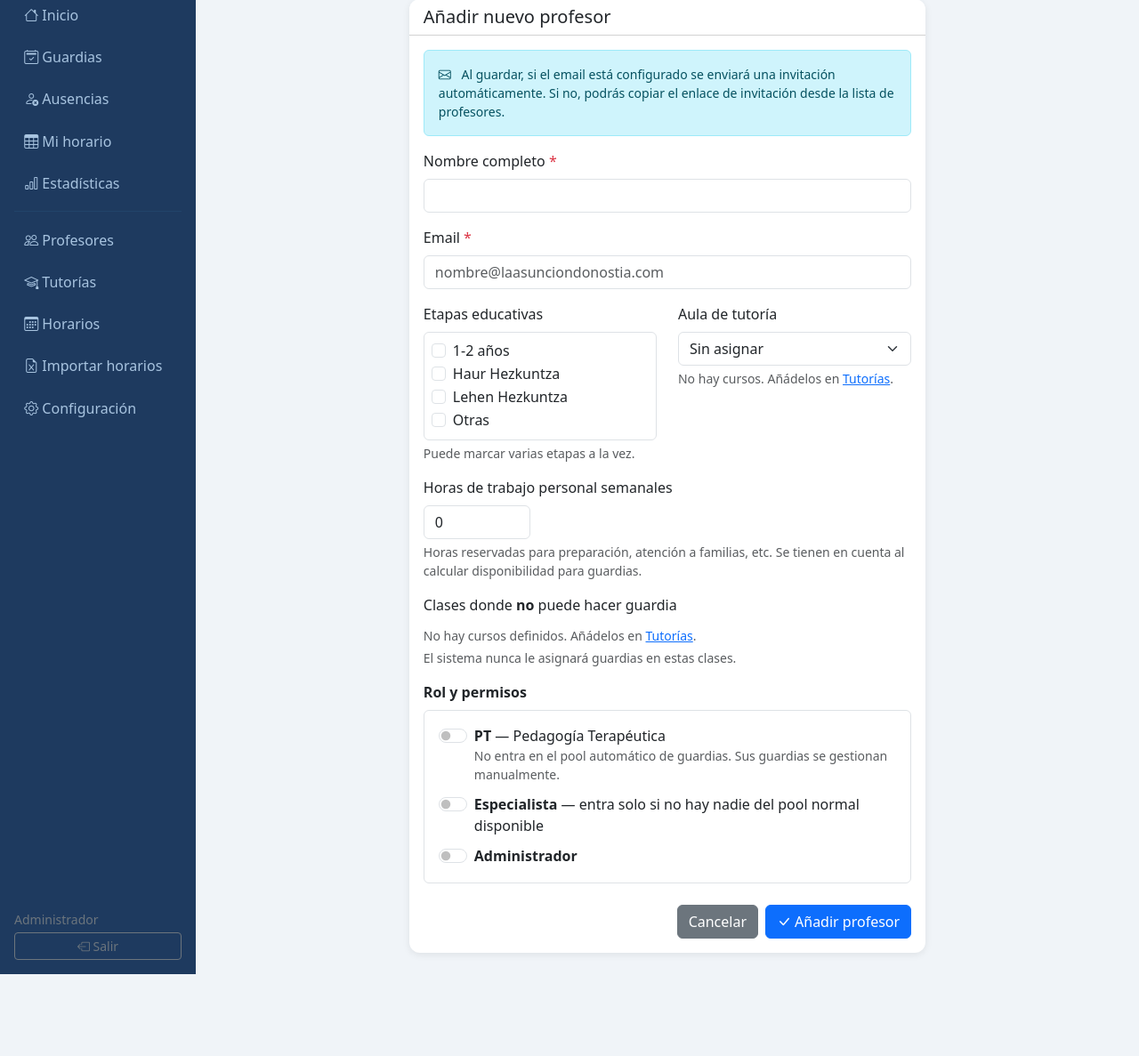
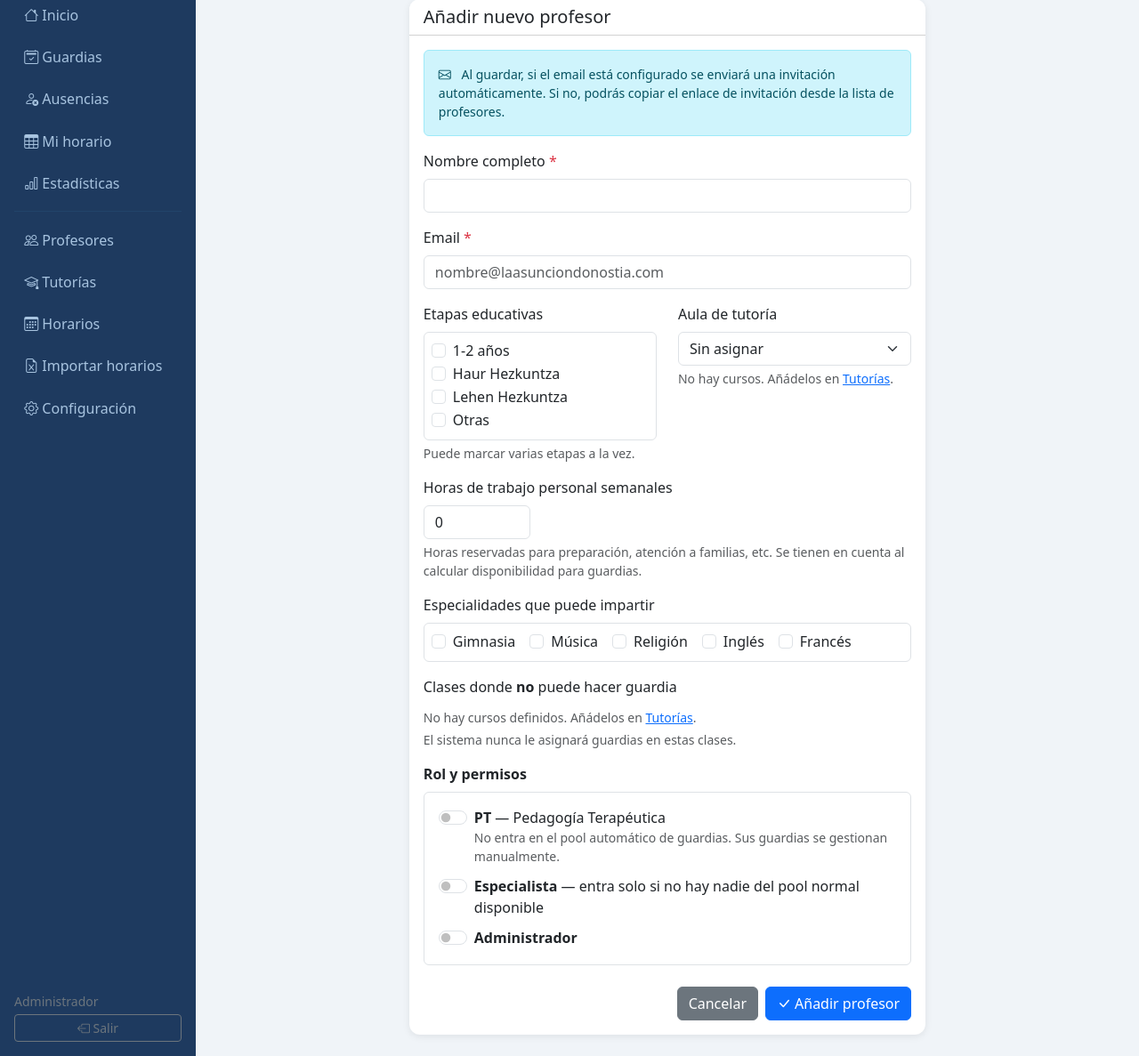
Before and after one commit to gajajaja010/guardias-colegio, a Flask app: page /profesores/nuevo in a window 1280 px wide. Shown: the part 73-1260 px from the top of the page at 89% size. Before the commit the page ends 1168 px from the top, so only its background shows below. Run offline with Flask 3, Linux system fonts and the light colour scheme; a user stored in the database is signed in; data that the repository does not hold is empty.

Commit message:
Añadir especialidades docentes (Gimnasia, Música, Religión, Inglés, Francés) al perfil de profesor
https://claude.ai/code/session_01UVtDMd4Qmo79EsWDjFn9Rj

```diff
--- a/app.py
+++ b/app.py
@@ -75,6 +75,7 @@ class Profesor(UserMixin, db.Model):
     fecha_vuelta = db.Column(db.Date)
     horas_max_semanales = db.Column(db.Integer, default=25)
     horas_trabajo_personal = db.Column(db.Integer, default=0)
+    materias_especiales = db.Column(db.Text, default='[]')  # JSON: ["Inglés", "Música", ...]
     creado = db.Column(db.DateTime, default=datetime.utcnow)
 
     horario = db.relationship('HorarioProfesor', backref='profesor', lazy=True, cascade='all, delete-orphan')
@@ -499,6 +500,7 @@ def nuevo_profesor():
             es_especialista=bool(request.form.get('es_especialista')),
             es_pt=bool(request.form.get('es_pt')),
             horas_trabajo_personal=int(request.form.get('horas_trabajo_personal', 0) or 0),
+            materias_especiales=json.dumps(request.form.getlist('materias_especiales')),
         )
         db.session.add(p)
         db.session.commit()
@@ -587,6 +589,7 @@ def editar_profesor(id):
         p.aula_tutoria = request.form.get('aula_tutoria', '').strip() or None
         p.aulas_bloqueadas = json.dumps(request.form.getlist('aulas_bloqueadas'))
         p.horas_trabajo_personal = int(request.form.get('horas_trabajo_personal', 0) or 0)
+        p.materias_especiales = json.dumps(request.form.getlist('materias_especiales'))
         if current_user.es_admin:
             p.es_admin = bool(request.form.get('es_admin'))
             p.es_especialista = bool(request.form.get('es_especialista'))
@@ -1966,6 +1969,7 @@ def init_db():
         'ALTER TABLE configuracion_email ADD COLUMN anthropic_api_key VARCHAR(200)',
         'ALTER TABLE profesor ADD COLUMN es_pt BOOLEAN DEFAULT FALSE',
         'ALTER TABLE profesor ADD COLUMN horas_trabajo_personal INTEGER DEFAULT 0',
+        "ALTER TABLE profesor ADD COLUMN materias_especiales TEXT DEFAULT '[]'",
         'ALTER TABLE regla_horario ADD COLUMN dureza VARCHAR(10) DEFAULT \'dura\'',
         'ALTER TABLE regla_horario ADD COLUMN profesor_id INTEGER REFERENCES profesor(id)',
         'ALTER TABLE regla_horario ADD COLUMN curso_id_regla INTEGER REFERENCES curso(id)',
--- a/templates/form_profesor.html
+++ b/templates/form_profesor.html
@@ -78,6 +78,23 @@
           </div>
 
           <div class="mb-3">
+            <label class="form-label">Especialidades que puede impartir</label>
+            {% set materias_prof = profesor.materias_especiales | from_json if profesor else [] %}
+            {% set materias_lista = ['Gimnasia', 'Música', 'Religión', 'Inglés', 'Francés'] %}
+            <div class="border rounded p-2 d-flex flex-wrap gap-3">
+              {% for m in materias_lista %}
+              <div class="form-check">
+                <input class="form-check-input" type="checkbox"
+                  name="materias_especiales" value="{{ m }}"
+                  id="materia_{{ loop.index }}"
+                  {{ 'checked' if m in materias_prof }}>
+                <label class="form-check-label" for="materia_{{ loop.index }}">{{ m }}</label>
+              </div>
+              {% endfor %}
+            </div>
+          </div>
+
+          <div class="mb-3">
             <label class="form-label">Clases donde <strong>no</strong> puede hacer guardia</label>
             {% if cursos %}
             {% set bloqueadas = profesor.aulas_bloqueadas | from_json if profesor else [] %}
--- a/templates/profesores.html
+++ b/templates/profesores.html
@@ -40,6 +40,8 @@
               <span class="text-muted">—</span>
             {% endif %}
             {% if p.es_pt %}<span class="badge bg-warning text-dark ms-1">PT</span>{% endif %}
+            {% set materias = p.materias_especiales | from_json %}
+            {% for m in materias %}<span class="badge bg-secondary ms-1">{{ m }}</span>{% endfor %}
           </td>
           <td>
             <span class="badge bg-secondary">{{ p.total_guardias }}</span>
```
